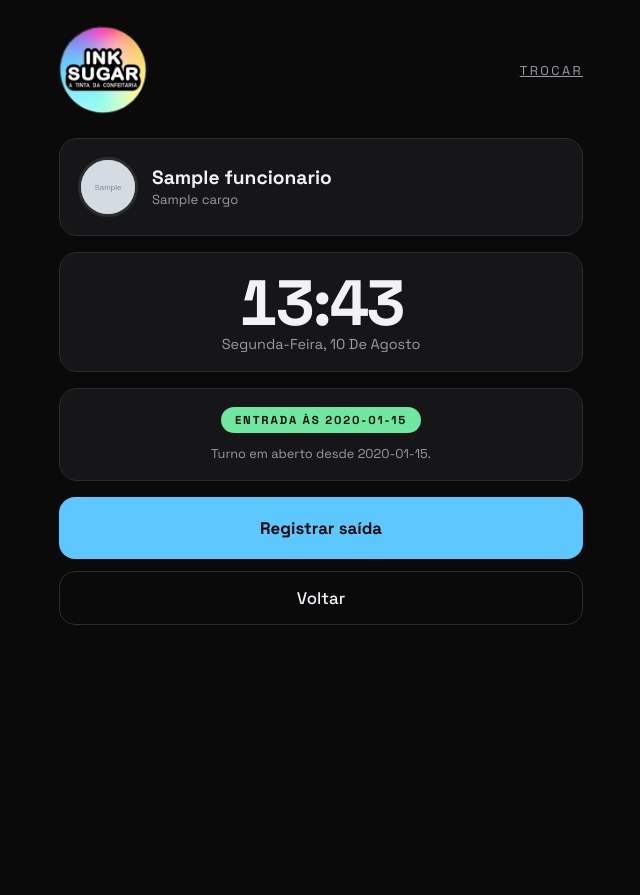
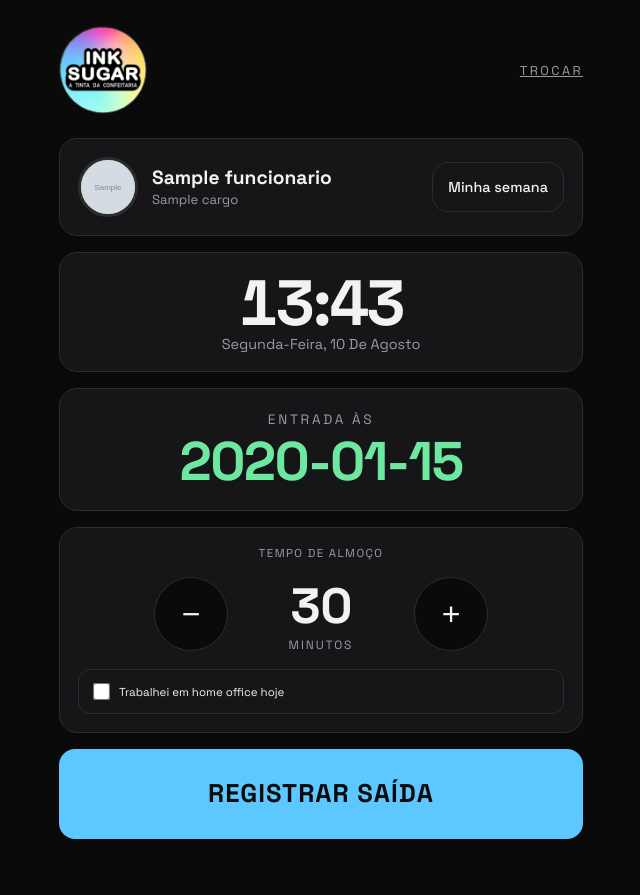
Before and after one commit to inksugar/ponto-inksugar, a Flask app: page /ponto/1 in a window 1280 px wide. Shown: the whole page, without its empty margins (319-959 px from the left). Before the commit the page ends 625 px from the top, so only its background shows below. Run offline with Flask 3, Linux system fonts and the light colour scheme; grey boxes marked "Sample" are stand-in pictures; a database or web service that is not in the repository returns one stand-in record (values such as "Sample title"); some libraries are stand-ins or nearby versions.

Commit message:
Add files via upload

```diff
--- a/templates/base.html
+++ b/templates/base.html
@@ -88,6 +88,36 @@
   tr:last-child td{border-bottom:0}
   .num{text-align:right;font-variant-numeric:tabular-nums}
   .mini{font-size:.8rem;color:var(--fraco)}
+
+  .topo{display:flex;gap:14px;align-items:center;flex-wrap:wrap}
+  .minha-semana{width:auto;margin:0;padding:12px 16px;font-size:.9rem}
+
+  .btn.grandao{padding:30px 20px;font-size:1.6rem;letter-spacing:.04em;line-height:1.15}
+
+  .entrada-de{text-align:center;padding:22px}
+  .entrada-de .rotulo{font-size:.85rem;letter-spacing:.2em;text-transform:uppercase;color:var(--fraco);margin-bottom:6px}
+  .hora-entrada{font-size:3.4rem;font-weight:700;letter-spacing:-.03em;line-height:1;color:var(--verde)}
+
+  .feito{text-align:center;padding:34px 20px}
+  .feito .rotulo{font-size:.95rem;letter-spacing:.22em;text-transform:uppercase;color:var(--fraco)}
+  .feito .grande{font-size:4.6rem;font-weight:700;letter-spacing:-.04em;line-height:1;margin:10px 0 8px}
+  .feito .verde-txt{color:var(--verde)} .feito .azul-txt{color:var(--azul)}
+  .feito .recado{font-size:1.5rem;font-weight:500}
+  .feito .resumo{margin-top:16px;font-size:.95rem;color:var(--fraco)}
+  .feito .conta{margin-top:18px;font-size:.8rem;color:var(--fraco)}
+
+  .dia-linha{display:grid;grid-template-columns:auto 1fr auto;gap:10px;align-items:center;
+    padding:12px 0;border-bottom:1px solid var(--linha)}
+  .dia-linha:last-child{border-bottom:0}
+  .dia-nome{font-weight:500}
+  .dia-detalhe{text-align:left}
+  .dia-total{font-weight:700;font-variant-numeric:tabular-nums}
+  .total-semana{border-top:2px solid var(--linha);border-bottom:0;margin-top:6px;padding-top:14px}
+  .total-semana .dia-total{color:var(--amarelo);font-size:1.25rem}
+  @media (max-width:520px){
+    .dia-linha{grid-template-columns:1fr auto}
+    .dia-detalhe{grid-column:1/3;order:3}
+  }
   .quadro{text-transform:none;letter-spacing:0;display:flex;gap:8px;align-items:center;
     margin:0;padding:12px;border:1px solid var(--linha);border-radius:12px;color:var(--claro)}
   .escolha{display:grid;grid-template-columns:1fr 1fr;gap:10px}
--- a/templates/pessoa.html
+++ b/templates/pessoa.html
@@ -6,47 +6,96 @@
 {% block canto %}<a href="/ponto" class="mini">trocar</a>{% endblock %}
 {% block conteudo %}
 
-<div class="card" style="display:flex;gap:14px;align-items:center">
+<div class="card topo">
   {{ avatar(f, 'sm') }}
-  <div>
+  <div style="flex:1">
     <div class="nome" style="font-size:1.2rem">{{ f.nome }}</div>
     <div class="cargo">{{ f.cargo }}</div>
   </div>
+  <a class="btn claro minha-semana" href="/ponto/{{ f.id }}/semana">Minha semana</a>
 </div>
 
+{% if feito %}
+  <div class="card feito">
+    {% if feito == 'entrada' and aberto %}
+      <div class="rotulo">Entrada registrada</div>
+      <div class="grande verde-txt">{{ aberto.entrada.strftime('%Hh%M') }}</div>
+      <div class="recado">Deus abençoe seu dia!</div>
+    {% elif feito == 'saida' and fechado %}
+      <div class="rotulo">Saída registrada</div>
+      <div class="grande azul-txt">{{ fechado.saida.strftime('%Hh%M') }}</div>
+      <div class="recado">Bom descanso!</div>
+      <div class="resumo">
+        Entrada {{ fechado.entrada.strftime('%Hh%M') }} ·
+        almoço {{ fechado.almoco_min }} min{% if fechado.local == 'home' %} · home office{% endif %} ·
+        <b>{{ hm(fechado.minutos) }} trabalhados</b>
+      </div>
+      {% if ajustado %}<div class="aviso">A jornada passou de 7h, então o almoço ficou em 30 min.</div>{% endif %}
+    {% endif %}
+    <div class="conta">esta tela fecha em <span id="conta">10</span>s</div>
+  </div>
+
+  <script>
+    let n = 10;
+    const c = document.getElementById('conta');
+    setInterval(() => { n = Math.max(0, n - 1); c.textContent = n; }, 1000);
+    setTimeout(() => location.href = '/ponto', 10000);
+  </script>
+
+{% else %}
   <div class="card" style="text-align:center">
     <div class="relogio" id="relogio">--:--</div>
     <div class="data" id="data"></div>
   </div>
 
   {% if aberto %}
-  <div class="card" style="text-align:center">
-    <span class="selo entrada">Entrada às {{ aberto.entrada.strftime('%H:%M') }}</span>
-    <p class="mini" style="margin:12px 0 0">Turno em aberto{% if aberto.dia != aberto.entrada.date() %} desde {{ aberto.dia.strftime('%d/%m') }}{% endif %}.</p>
+    <div class="card entrada-de">
+      <div class="rotulo">Entrada às</div>
+      <div class="hora-entrada">{{ aberto.entrada.strftime('%Hh%M') }}</div>
     </div>
-  <a class="btn" href="/ponto/{{ f.id }}/saida">Registrar saída</a>
+
+    <form method="post" action="/ponto/{{ f.id }}/saida">
+      <div class="card">
+        <label style="text-align:center;margin-bottom:14px">Tempo de almoço</label>
+        <div class="passo">
+          <button type="button" onclick="ajusta(-15)" aria-label="Diminuir 15 minutos">−</button>
+          <div class="valor"><span id="mostra">30</span><small>minutos</small></div>
+          <button type="button" onclick="ajusta(15)" aria-label="Aumentar 15 minutos">+</button>
+        </div>
+        <input type="hidden" name="almoco" id="almoco" value="30">
+        {% if f.hibrido %}
+        <label class="quadro" style="margin-top:16px">
+          <input type="checkbox" name="home"> Trabalhei em home office hoje
+        </label>
+        {% endif %}
+      </div>
+      <button class="btn grandao" type="submit">REGISTRAR SAÍDA</button>
+    </form>
   {% else %}
     {% if fechado %}
     <div class="card" style="text-align:center">
       <span class="selo saida">Dia fechado</span>
       <p class="mini" style="margin:12px 0 0">
-      {{ fechado.entrada.strftime('%H:%M') }} às {{ fechado.saida.strftime('%H:%M') }} ·
-      {{ fechado.almoco_min }} min de almoço · total {{ hm(fechado.minutos) }}
+        {{ fechado.entrada.strftime('%Hh%M') }} às {{ fechado.saida.strftime('%Hh%M') }} ·
+        almoço {{ fechado.almoco_min }} min · total {{ hm(fechado.minutos) }}
       </p>
     </div>
     {% endif %}
     <form method="post" action="/ponto/{{ f.id }}/entrada">
-    <button class="btn verde" type="submit">Registrar entrada</button>
+      <button class="btn verde grandao" type="submit">REGISTRAR ENTRADA</button>
     </form>
   {% endif %}
-
-<a class="btn claro" href="/ponto">Voltar</a>
 
   <script>
     const r = document.getElementById('relogio'), d = document.getElementById('data');
     const fh = new Intl.DateTimeFormat('pt-BR',{timeZone:'America/Sao_Paulo',hour:'2-digit',minute:'2-digit'});
     const fd = new Intl.DateTimeFormat('pt-BR',{timeZone:'America/Sao_Paulo',weekday:'long',day:'2-digit',month:'long'});
-  const tick = () => { const n = new Date(); r.textContent = fh.format(n); d.textContent = fd.format(n); };
+    const tick = () => { r.textContent = fh.format(new Date()); d.textContent = fd.format(new Date()); };
     tick(); setInterval(tick, 1000);
+
+    let v = 30;
+    const mostra = document.getElementById('mostra'), campo = document.getElementById('almoco');
+    function ajusta(n){ v = Math.max(0, Math.min(240, v + n)); mostra.textContent = v; campo.value = v; }
   </script>
+{% endif %}
 {% endblock %}
```
Also changed, not shown: templates/minha_semana.html (added, +48 -0 lines). Lines whose indentation alone changed are shown as unchanged.
